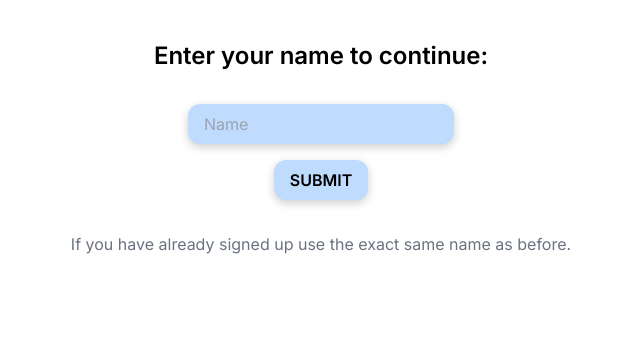
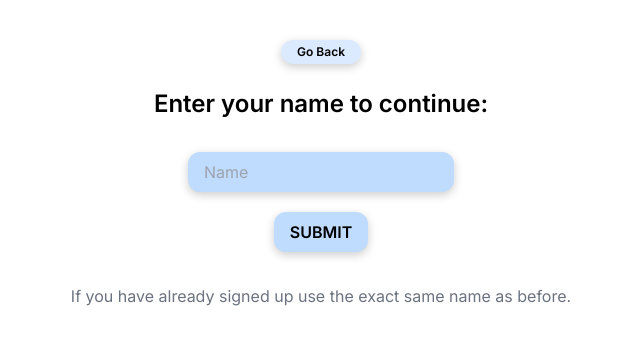
Before and after one commit to brandonmcconathy/christmas-list-react, a Next.js app: page /manage in a window 1280 px wide. Shown: the top 344 px of the page, without its empty margins (319-959 px from the left). Built offline with nearby package versions, Linux system fonts and the light colour scheme.

Commit message:
Added go back button to signin

```diff
--- /dev/null
+++ b/src/app/components/signedin.tsx
@@ -0,0 +1,9 @@
+
+
+export default function SignedIn() {
+  return(
+    <div>
+      <h1>Signed in</h1>
+    </div>
+  )
+}
--- a/src/app/components/signin.tsx
+++ b/src/app/components/signin.tsx
@@ -1,6 +1,8 @@
 'use client'
 
+import SignedIn from "./signedin"
 import { useState } from "react"
+import Link from "next/link"
 
 export default function SignIn() {
 
@@ -18,13 +20,14 @@ export default function SignIn() {
 
   if (signedIn) {
     return(
-      <h1>Signed in</h1>
+      <SignedIn />
     )
   } else {
     return(
       <div className="text-center m-10 flex flex-col gap-8 items-center">
+        <Link href='/' className="bg-blue-100 py-1 px-4 rounded-xl font-semibold box-pop -mb-2 text-xs" >Go Back</Link>
         <h1 className="text-2xl font-semibold">Enter your name to continue:</h1>
-        <form onSubmit={handleSubmit} className="flex flex-col items-center gap-4">
+        <form onSubmit={handleSubmit} className="flex flex-col items-center gap-5">
           <input className="bg-blue-200 px-4 py-2 rounded-xl box-pop" placeholder="Name" value={name} onChange={handleChange} required />
           <button className="bg-blue-200 px-4 py-2 rounded-xl box-pop font-semibold">SUBMIT</button>
         </form>
--- a/src/app/page.tsx
+++ b/src/app/page.tsx
@@ -5,7 +5,7 @@ export default function Home() {
     <main className="text-center m-10">
       <div className="flex flex-col items-center gap-8">
         <h1 className="text-4xl font-semibold">Christmas List</h1>
-        <Link href='/manage' className="bg-blue-300 py-2 px-5 rounded-xl font-semibold box-pop" >ADD/UPDATE ITEMS</Link>
+        <Link href='/manage' className="bg-blue-200 py-2 px-5 rounded-xl font-semibold box-pop" >ADD/UPDATE ITEMS</Link>
       </div>
       <hr className="border-black my-10" ></hr>
       <div>
```
